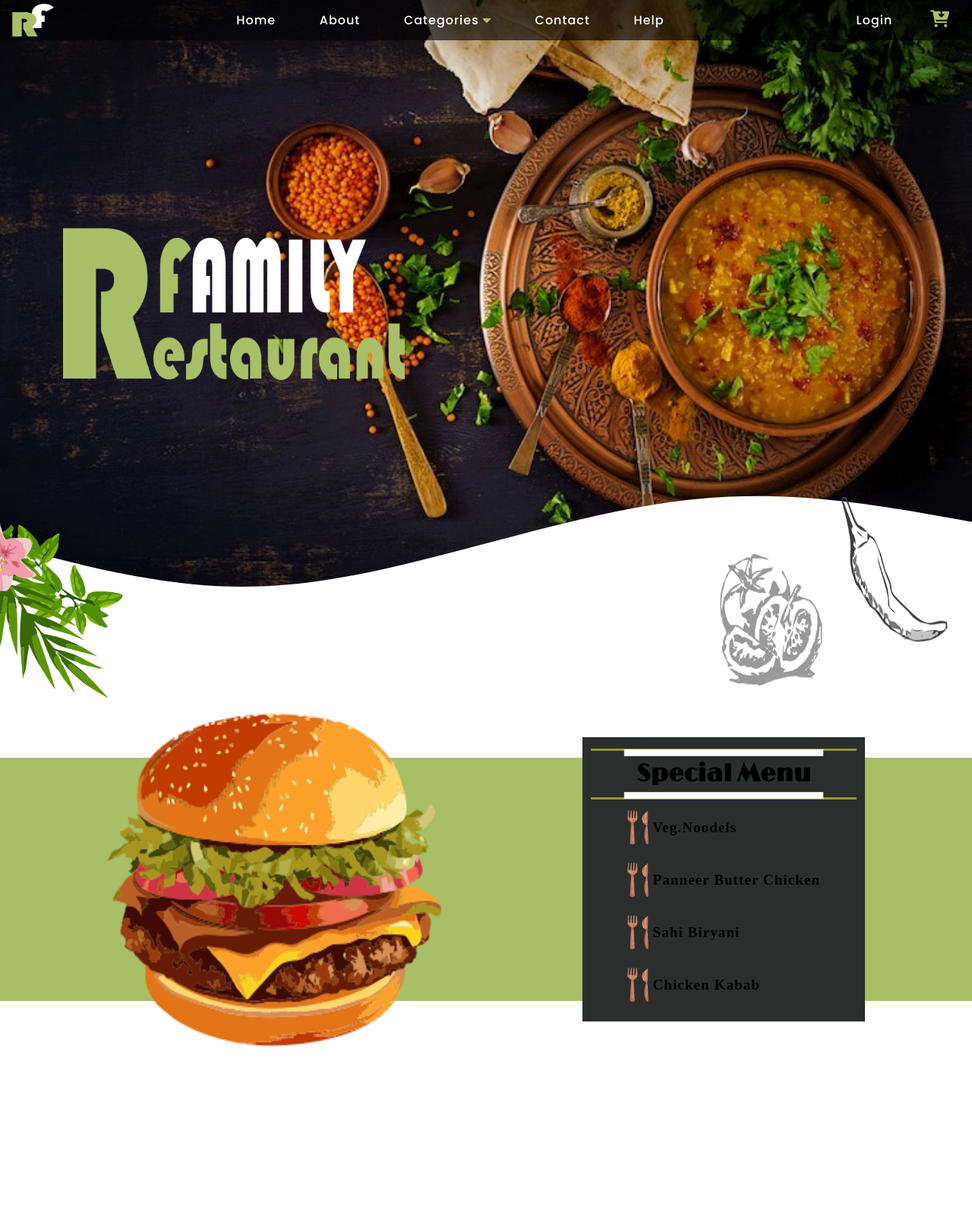
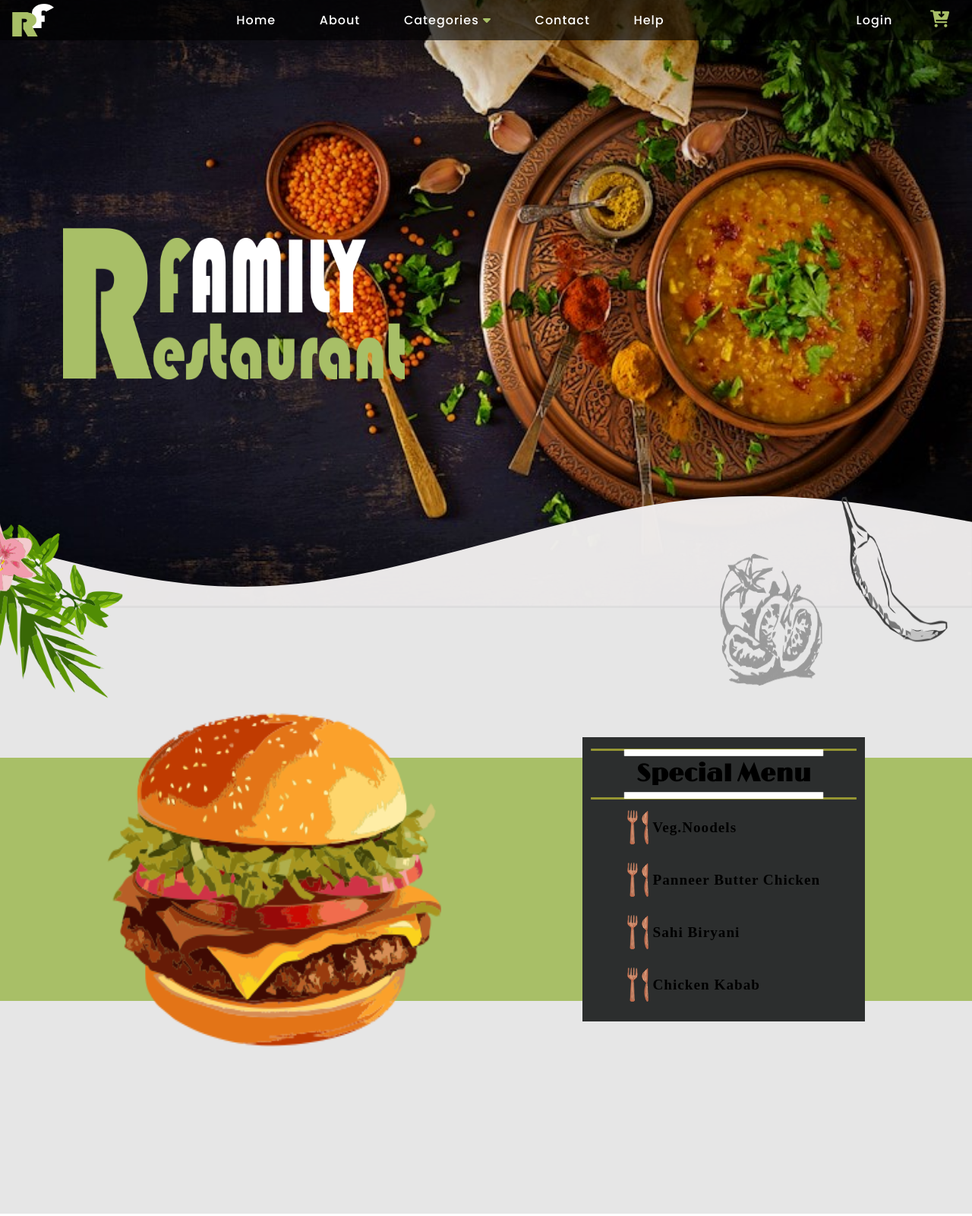
Before and after one commit to nalawade07/v-fitness, a PHP site: page /index.html in a window 1280 px wide. Shown: the whole page at 76% size. Run offline with PHP 8.4, Linux system fonts and the light colour scheme; some libraries are stand-ins or nearby versions; some web fonts are replaced.

Commit message:
Add files via upload

```diff
--- a/style.css
+++ b/style.css
@@ -17,7 +17,7 @@
     /* --olive:rgb(165, 165, 37); */
     --darkgray:rgb(44, 46, 46);
     --lightdarkgray:rgba(44, 46, 46, 0.767);
-    --gray:rgb(218, 218, 218);
+    --gray:rgba(218, 218, 218, 0.657);
 
 }
 
@@ -150,12 +150,13 @@ font-size:.9rem;
    /* left:0; */
 }
 .wave path{
-    fill:rgb(255, 255, 255);
+    fill:rgba(241, 239, 239, 0.966);
 }
 .wave_2{
     width:100%;
     height:100vh;
-    background-color:rgb(255, 255, 255);
+    background-color:var(--gray);
+    /* background-color:rgb(255, 255, 255); */
     position: relative;
     top:-.2rem;
     z-index:10000;
@@ -769,6 +770,7 @@ font-size:1rem;
 .cart_log {
     justify-content:center;
     align-items: center;
+    grid-column-gap:.7rem;
 }
 .burger i{
     font-size: 1.3rem;
```
